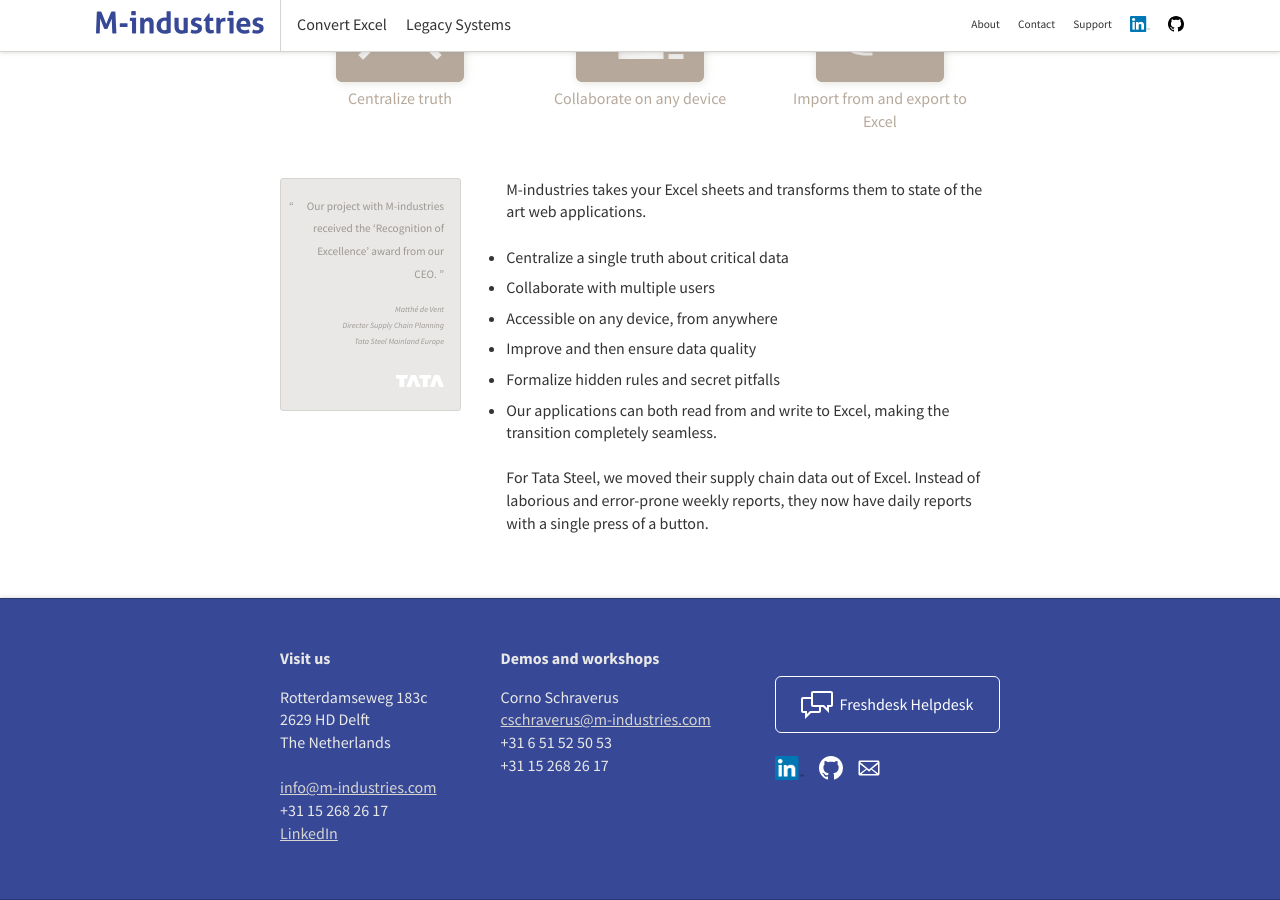
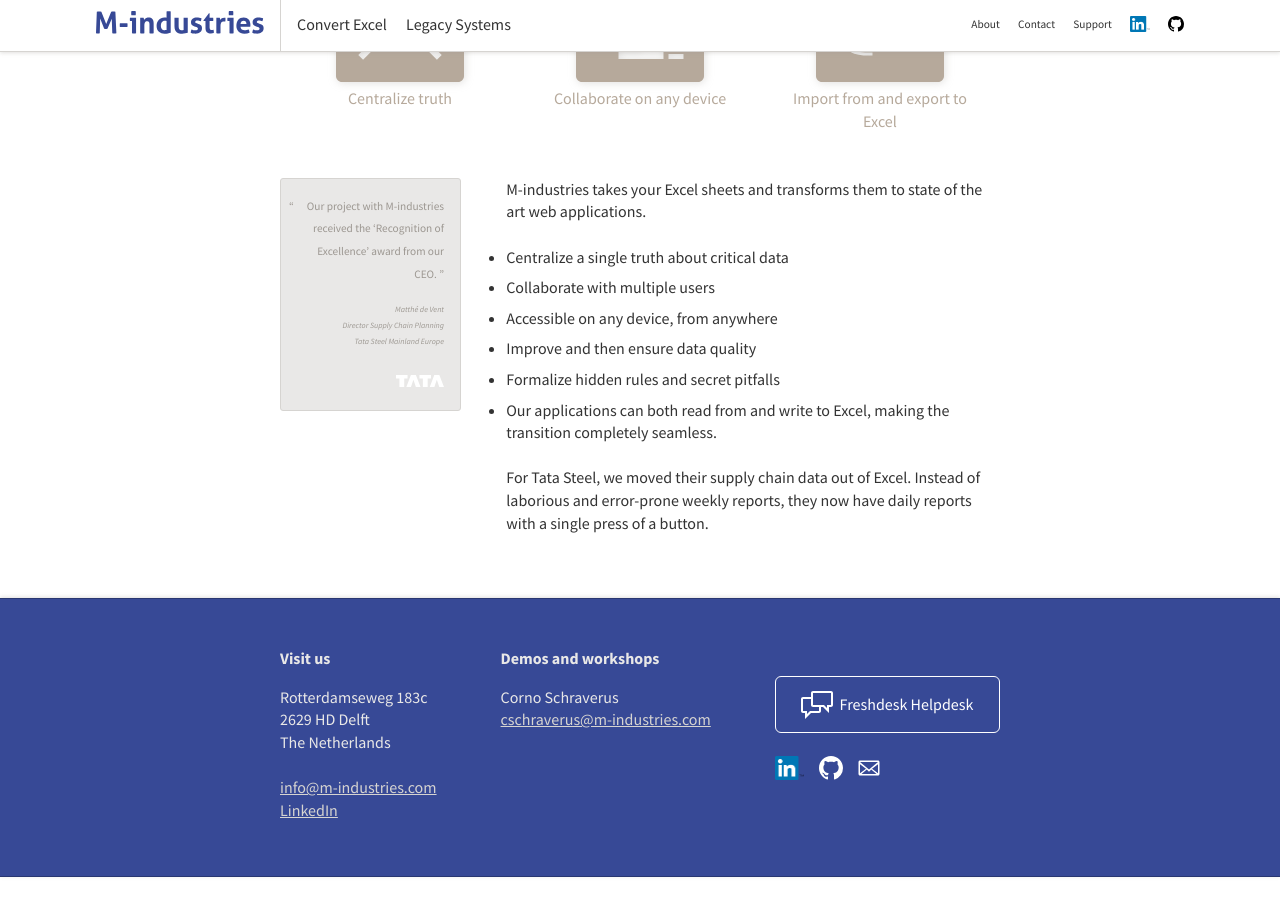
Before and after one commit to M-industries/Mainsite, a Jekyll site: the page built from index.md, in a window 1280 px wide and 900 px high, scrolled down 2742 px. Built offline with Jekyll 4.4.1, drawn with Linux system fonts in a browser that asks for light colours; after the commit the page ends 3619 px from its top, so only the background shows below that.

Commit message:
Update footer.html

```diff
--- a/_includes/footer.html
+++ b/_includes/footer.html
@@ -9,7 +9,6 @@
 			</p>
 			<p>
 				<a href="mailto:info@m-industries.com">info@m-industries.com</a><br>
-				+31 15 268 26 17<br>
 				<a href="https://www.linkedin.com/company/m-industries" rel="external">LinkedIn</a>
 			</p>
 		</section>
@@ -18,9 +17,7 @@
 			<h3>Demos and workshops</h3>
 			<p>
 				Corno Schraverus<br>
-				<a href="mailto:cschraverus@m-industries.com">cschraverus@m-industries.com</a><br>
-				+31 6 51 52 50 53<br>
-				+31 15 268 26 17
+				<a href="mailto:cschraverus@m-industries.com">cschraverus@m-industries.com</a>
 			</p>
 		</section>
 
```
